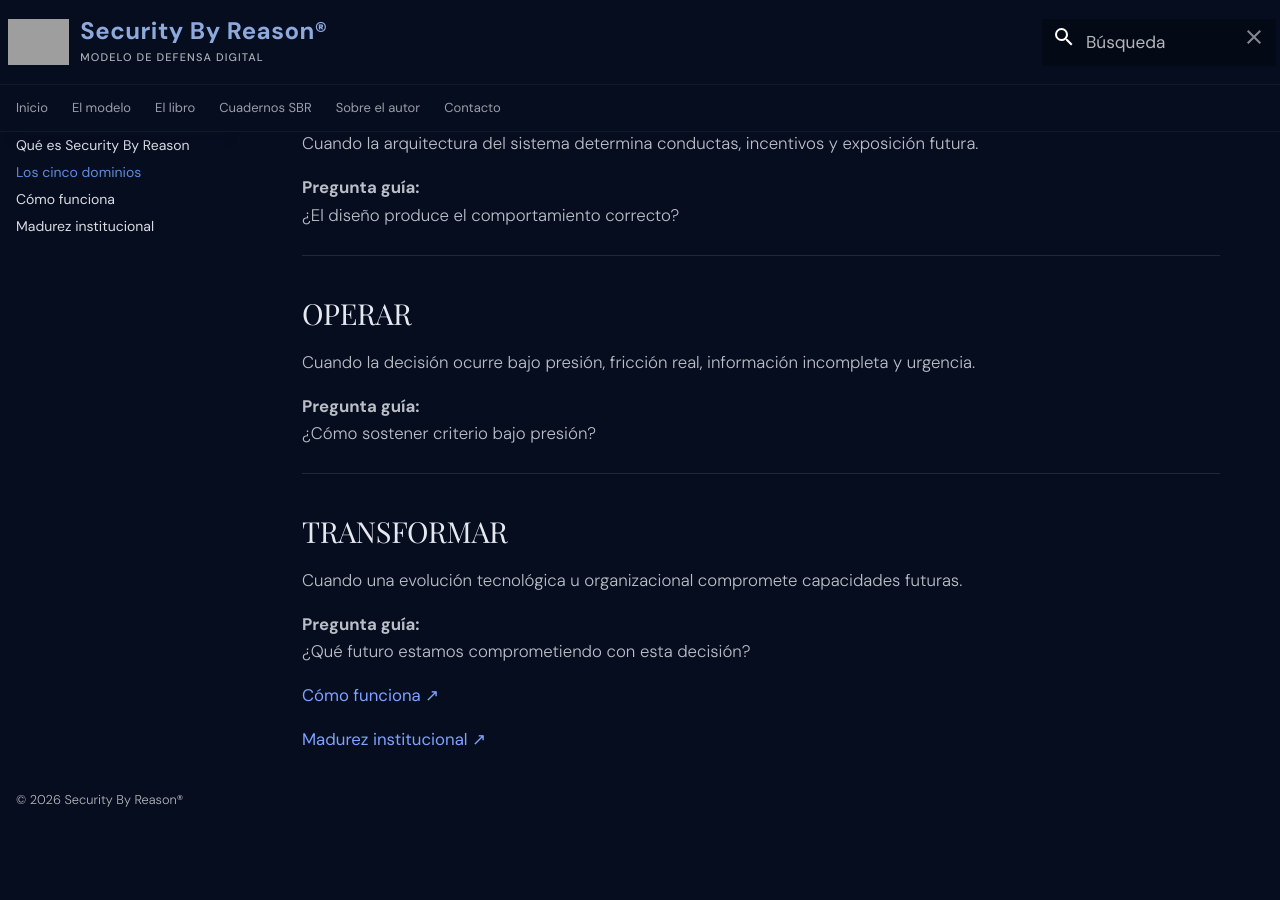
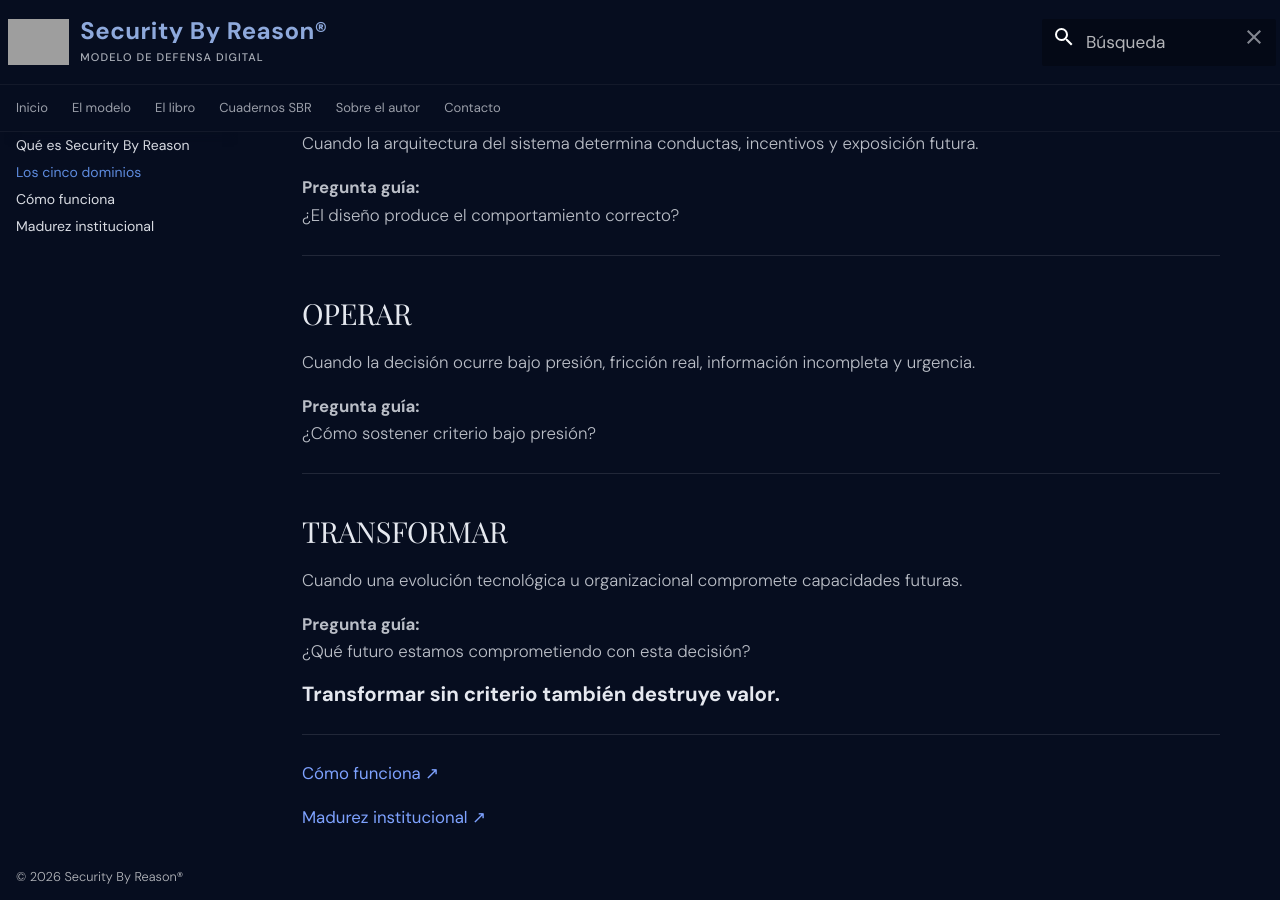
Before and after one commit to danielsasia/sbr-site, an MkDocs documentation site: the page built from docs/modelo/dominios.md, in a window 1280 px wide and 900 px high, scrolled down 751 px. Built offline with MkDocs 1.6.1 and Material for MkDocs 9.7.7, drawn with Linux system fonts in a browser that asks for light colours; some web fonts are replaced; before the commit the page ends 1573 px from its top, so only the background shows below that; grey boxes are pictures that could not be loaded.

Commit message:
Update dominios.md

```diff
--- a/docs/modelo/dominios.md
+++ b/docs/modelo/dominios.md
@@ -51,6 +51,10 @@ Cuando una evolución tecnológica u organizacional compromete capacidades futur
 **Pregunta guía:**
 ¿Qué futuro estamos comprometiendo con esta decisión?
 
+<span class="hero-closing">Transformar sin criterio también destruye valor.</span>
+
+---
+
 [Cómo funciona](como-funciona.md){ .text-cta }
 
 [Madurez institucional](madurez.md){ .text-cta }
```
